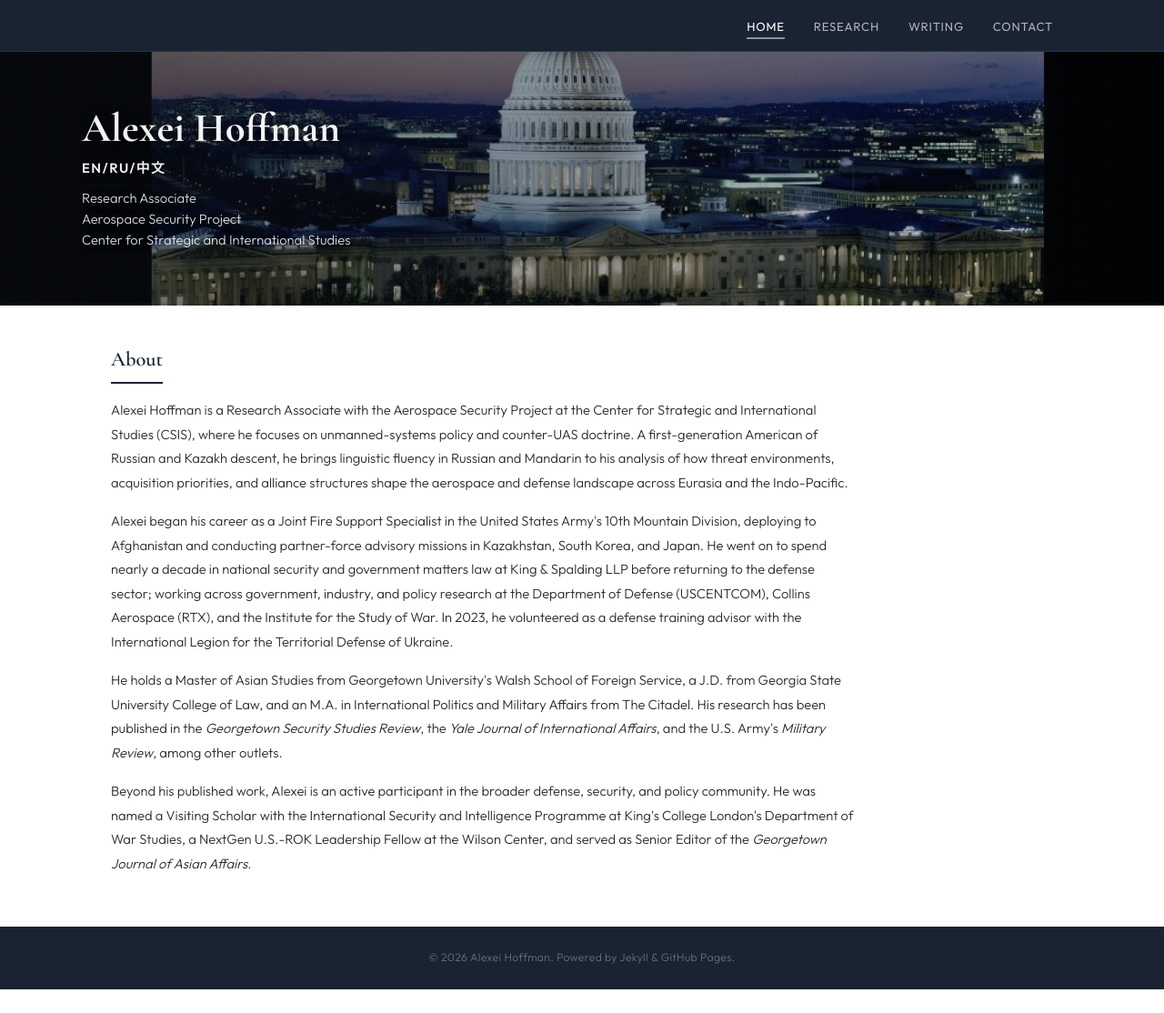
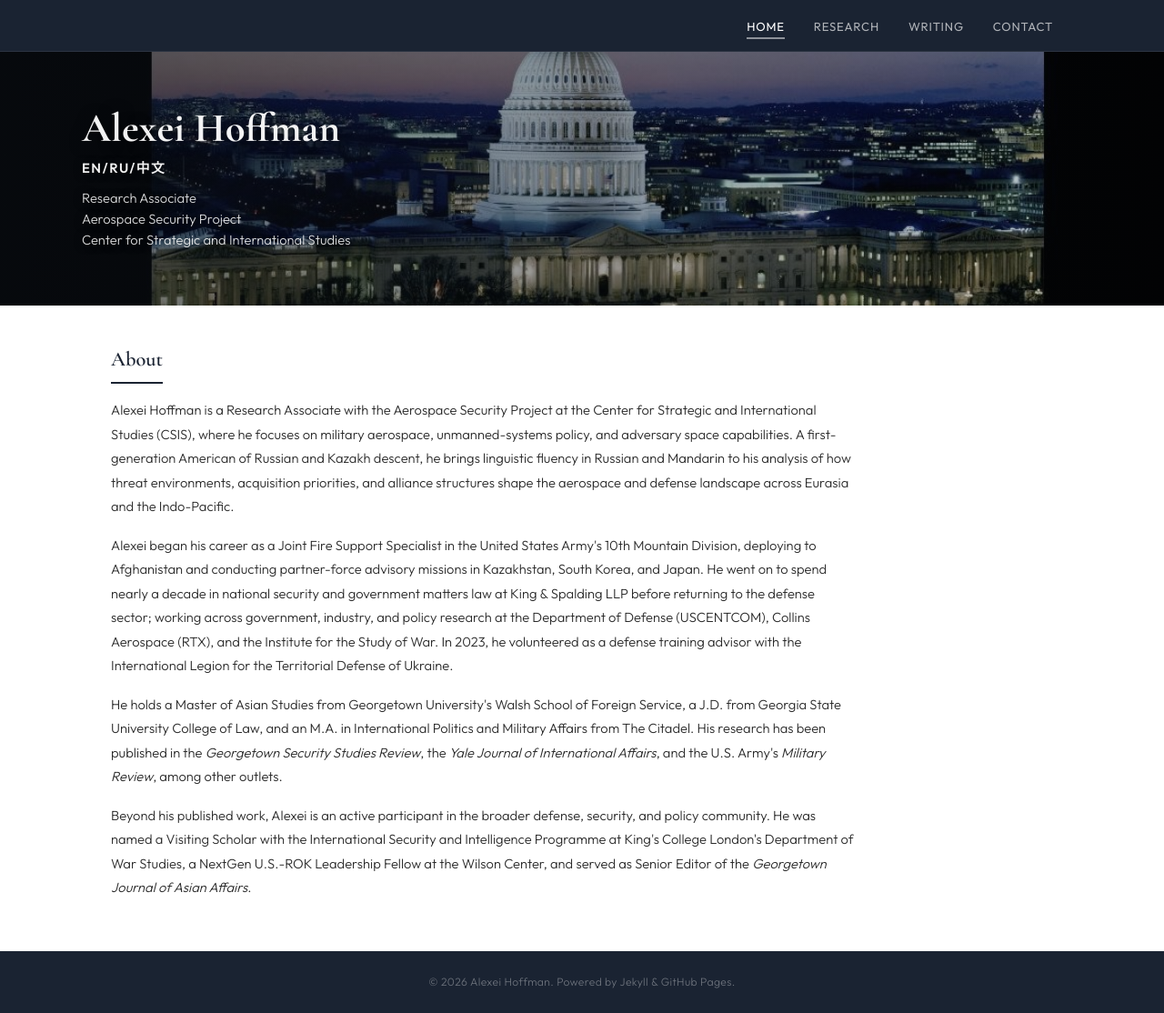
Before and after one commit to a-novi13-byte/a-novi13-byte.github.io, a Jekyll site: the page built from index.html, in a window 1280 px wide and 1114 px high. Shown: the whole window at 91% size. Built offline with Jekyll 4.4.1, drawn with Linux system fonts in a browser that asks for light colours.

Commit message:
Update index.html

```diff
--- a/index.html
+++ b/index.html
@@ -18,7 +18,7 @@ title: Home
 </section>
 <section class="about-section">
   <h2 class="about-heading">About</h2>
-  <p>Alexei Hoffman is a Research Associate with the Aerospace Security Project at the Center for Strategic and International Studies (CSIS), where he focuses on unmanned-systems policy and counter-UAS doctrine. A first-generation American of Russian and Kazakh descent, he brings linguistic fluency in Russian and Mandarin to his analysis of how threat environments, acquisition priorities, and alliance structures shape the aerospace and defense landscape across Eurasia and the Indo-Pacific.</p>
+  <p>Alexei Hoffman is a Research Associate with the Aerospace Security Project at the Center for Strategic and International Studies (CSIS), where he focuses on military aerospace, unmanned-systems policy, and adversary space capabilities. A first-generation American of Russian and Kazakh descent, he brings linguistic fluency in Russian and Mandarin to his analysis of how threat environments, acquisition priorities, and alliance structures shape the aerospace and defense landscape across Eurasia and the Indo-Pacific.</p>
   <p>Alexei began his career as a Joint Fire Support Specialist in the United States Army's 10th Mountain Division, deploying to Afghanistan and conducting partner-force advisory missions in Kazakhstan, South Korea, and Japan. He went on to spend nearly a decade in national security and government matters law at King &amp; Spalding LLP before returning to the defense sector; working across government, industry, and policy research at the Department of Defense (USCENTCOM), Collins Aerospace (RTX), and the Institute for the Study of War. In 2023, he volunteered as a defense training advisor with the International Legion for the Territorial Defense of Ukraine.</p>
   <p>He holds a Master of Asian Studies from Georgetown University's Walsh School of Foreign Service, a J.D. from Georgia State University College of Law, and an M.A. in International Politics and Military Affairs from The Citadel. His research has been published in the <em>Georgetown Security Studies Review</em>, the <em>Yale Journal of International Affairs</em>, and the U.S. Army's <em>Military Review</em>, among other outlets.</p>
   <p>Beyond his published work, Alexei is an active participant in the broader defense, security, and policy community. He was named a Visiting Scholar with the International Security and Intelligence Programme at King's College London's Department of War Studies, a NextGen U.S.-ROK Leadership Fellow at the Wilson Center, and served as Senior Editor of the <em>Georgetown Journal of Asian Affairs</em>.</p>
```
